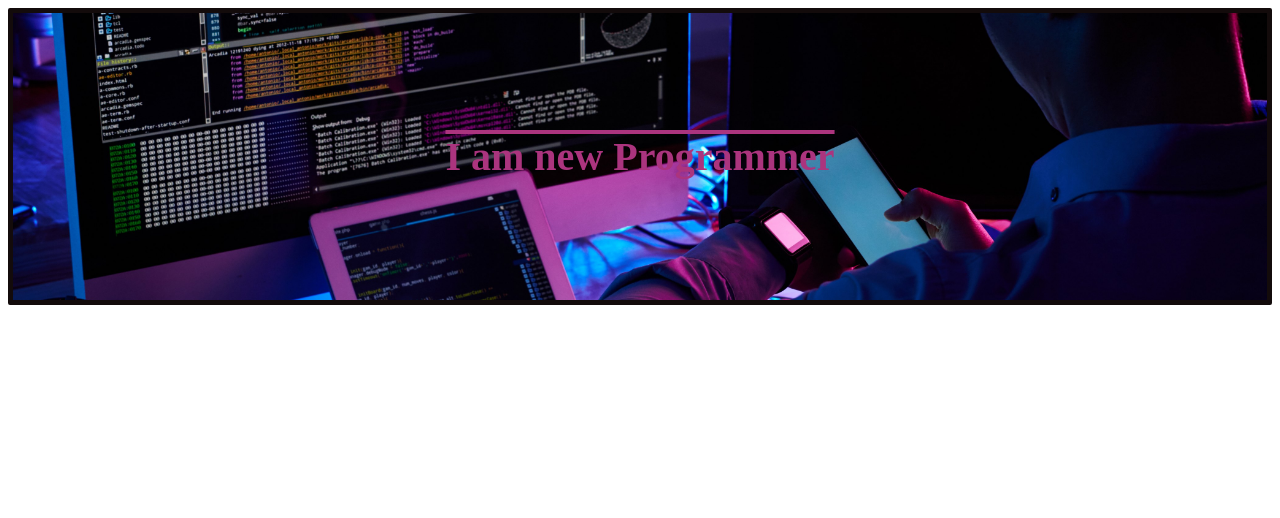
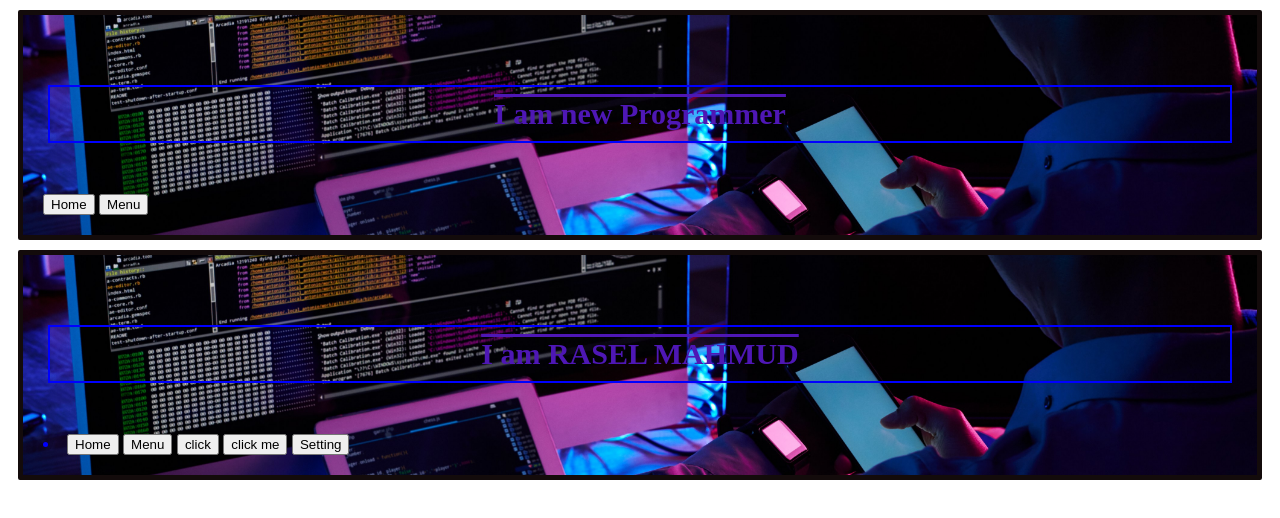
Before and after one commit to rm40405/kkick-html-css, a plain HTML site: page index.html in a window 1280 px wide. Drawn offline with Linux system fonts and the light colour scheme.

Commit message:
change css style

```diff
--- a/index.html
+++ b/index.html
@@ -9,7 +9,20 @@
 </head>
 <body>
     <div class="container">
-        <h2>I am  new Programmer</h2>
+        <h2 class="ttt">I am  new Programmer</h2>
+        <button>Home</button>
+        <button>Menu</button>
+    </div>
+    <div class="container">
+        <h2 class="ttt">I am RASEL MAHMUD</h2>
+        <li class="btn">
+            <button>Home</button>
+            <button>Menu</button>
+            <button>click</button>
+            <button>click me</button>
+            <button>Setting</button>
+        </li>
+
     </div>
 
 </body>
--- a/style/style.css
+++ b/style/style.css
@@ -1,5 +1,5 @@
 h2{
-    color: rgb(171, 52, 126);
+    color: rgb(78, 23, 181);
     font-weight: bolder;
     text-decoration:overline;
     text-align: center;
@@ -25,15 +25,19 @@ h2{
     height: 600;
     font-weight: 400;
     font-size: large;
-    margin:auto;
+    margin:10px 10px;
     padding: 20px 20px;
 
 
 }
 .ttt{
     text-decoration: overline;
-    font-size: 20px;
-    font-weight: bolder;
-    border: 10px solid blue;
-    padding: 100px;
+    font-size: 30px;
+    font: weight 10px;
+    border: 2px solid blue;
+    padding: 10px 20px;
+
 }
+.btn{
+    color:blue
+}
```
